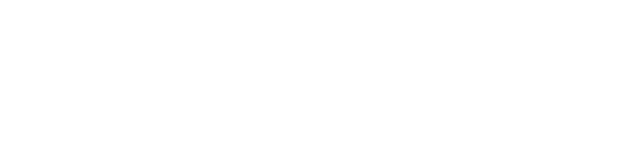
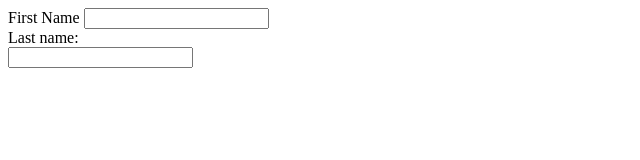
Before and after one commit to Ianwehmeyer/project01, a plain HTML site: page index.html in a window 1280 px wide. Shown: the whole page, without its empty margins (0-640 px from the left). Drawn offline with Linux system fonts and the light colour scheme.

Commit message:
Update index.html
this is a backbone for me to work out of for designing my contact form

```diff
--- a/index.html
+++ b/index.html
@@ -4,6 +4,11 @@
         <title>HTML Page</title>
     </head>
     <body>
-
+       <form>
+           <label for="fname">First Name</label>
+           <input type="text" id="fname" name="fname"><br>
+           <label for="lname">Last name:</label><br>
+           <input type="text" id="lname" name="lname">
+       </form>
     </body>
 </html>
```
